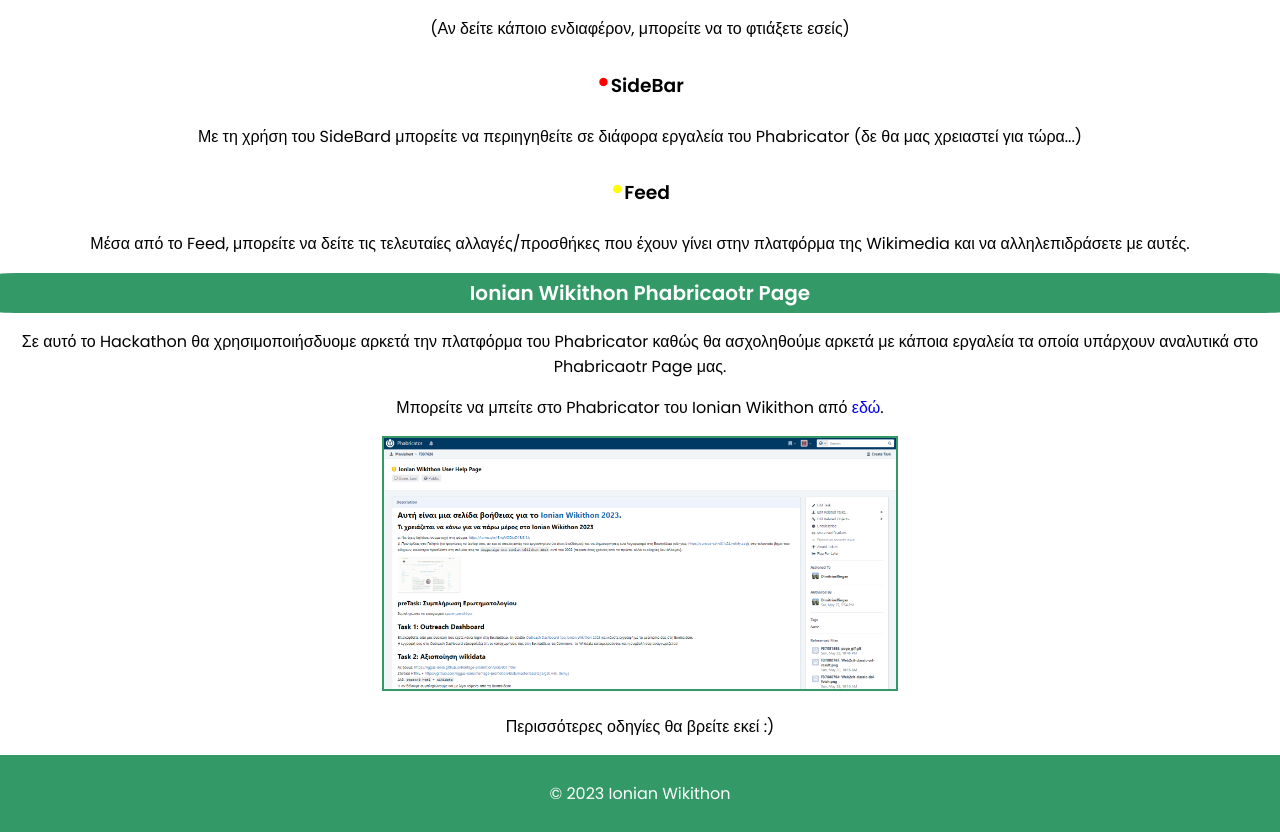
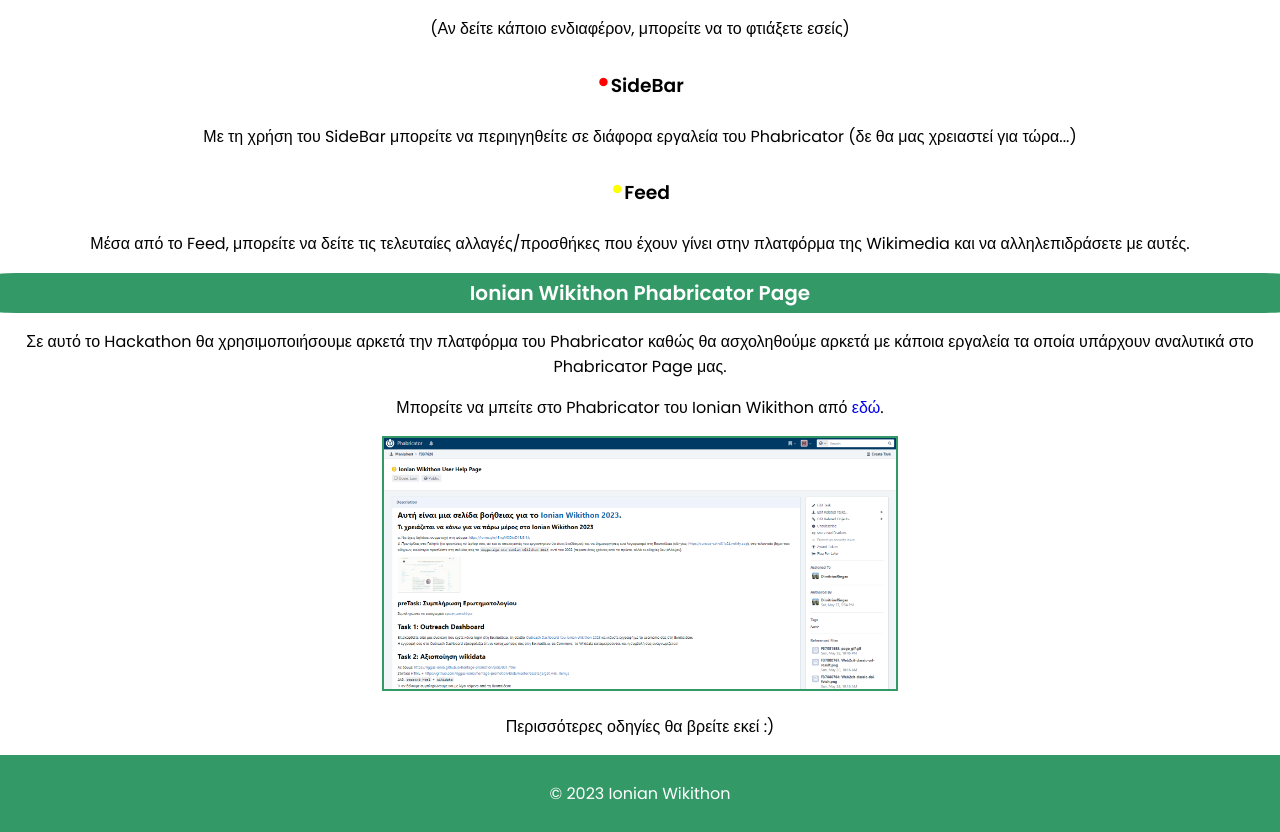
Before and after one commit to Mnlsvt/ionian_wikithon_doc, a plain HTML site: page phabricat.html in a window 1280 px wide. Shown: the part 1285-2117 px from the top of the page. Drawn offline with Linux system fonts and the light colour scheme.

Commit message:
Update phabricat.html

```diff
--- a/phabricat.html
+++ b/phabricat.html
@@ -34,14 +34,14 @@
             <p>Μέσα από το Activity, μπορείτε να δείτε τα ανοιχτά Tasks που έχουν γίνει στην πλατφόρμα της Wikimedia και να αλληλεπιδράσετε με αυτά</p>
             <p>(Αν δείτε κάποιο ενδιαφέρον, μπορείτε να το φτιάξετε εσείς)</p>
             <h3><span style="color:red">&#x2022;</span>SideBar</h3>
-            <p>Με τη χρήση του SideBard μπορείτε να περιηγηθείτε σε διάφορα εργαλεία του Phabricator (δε θα μας χρειαστεί για τώρα...)</p>
+            <p>Με τη χρήση του SideBar μπορείτε να περιηγηθείτε σε διάφορα εργαλεία του Phabricator (δε θα μας χρειαστεί για τώρα...)</p>
             <h3><span style="color:yellow">&#x2022;</span>Feed</h3>
             <p>Μέσα από το Feed, μπορείτε να δείτε τις τελευταίες αλλαγές/προσθήκες που έχουν γίνει στην πλατφόρμα της Wikimedia και να αλληλεπιδράσετε με αυτές.</p>
         </list>
     </div>
 
-    <h2>Ionian Wikithon Phabricaotr Page</h2>
-    <p>Σε αυτό το Hackathon θα χρησιμοποιήσδυομε αρκετά την πλατφόρμα του Phabricator καθώς θα ασχοληθούμε αρκετά με κάποια εργαλεία τα οποία υπάρχουν αναλυτικά στο Phabricaotr Page μας.</p>
+    <h2>Ionian Wikithon Phabricator Page</h2>
+    <p>Σε αυτό το Hackathon θα χρησιμοποιήσουμε αρκετά την πλατφόρμα του Phabricator καθώς θα ασχοληθούμε αρκετά με κάποια εργαλεία τα οποία υπάρχουν αναλυτικά στο Phabricaτor Page μας.</p>
 
     <p>Μπορείτε να μπείτε στο Phabricator του Ionian Wikithon από <a href="https://phabricator.wikimedia.org/T337626">εδώ</a>.</p>
 
```
